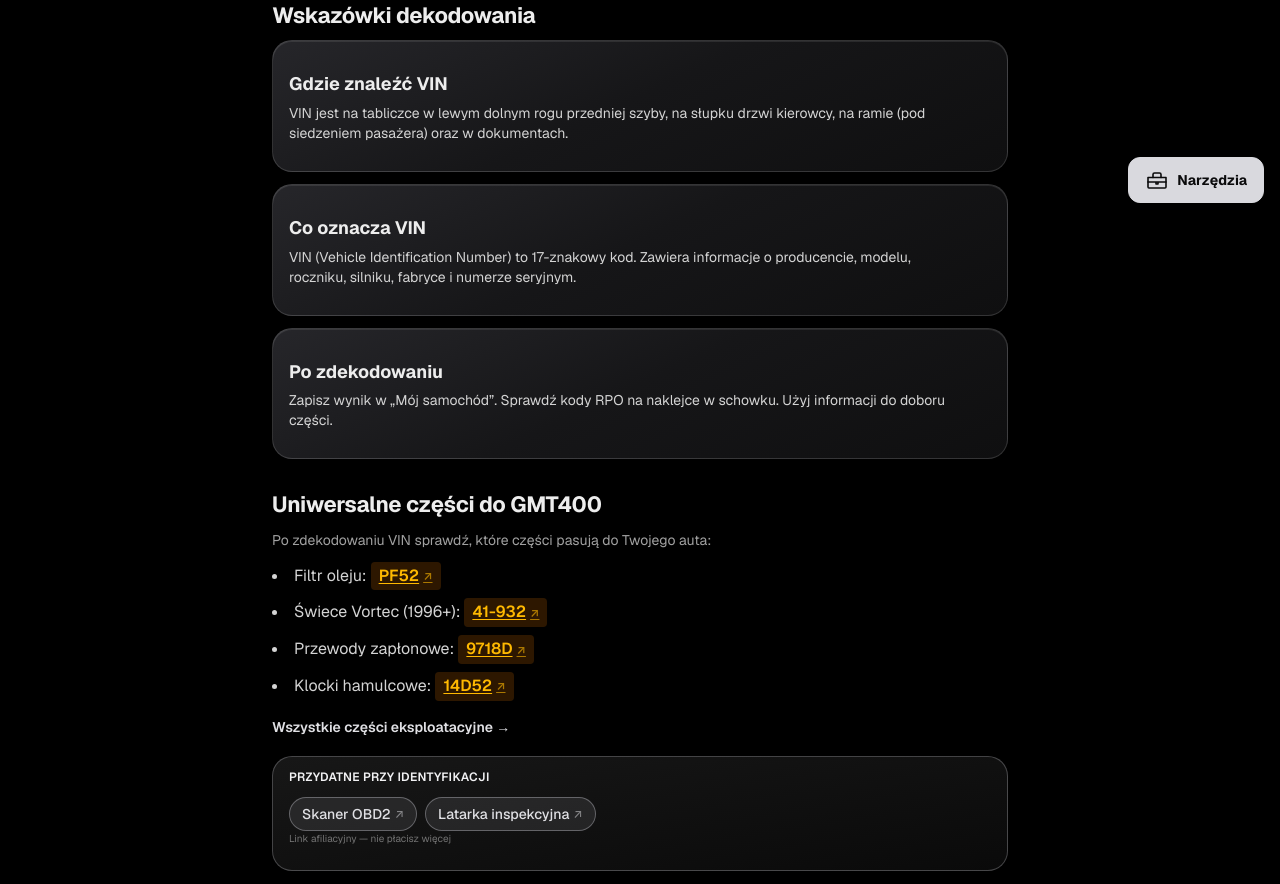
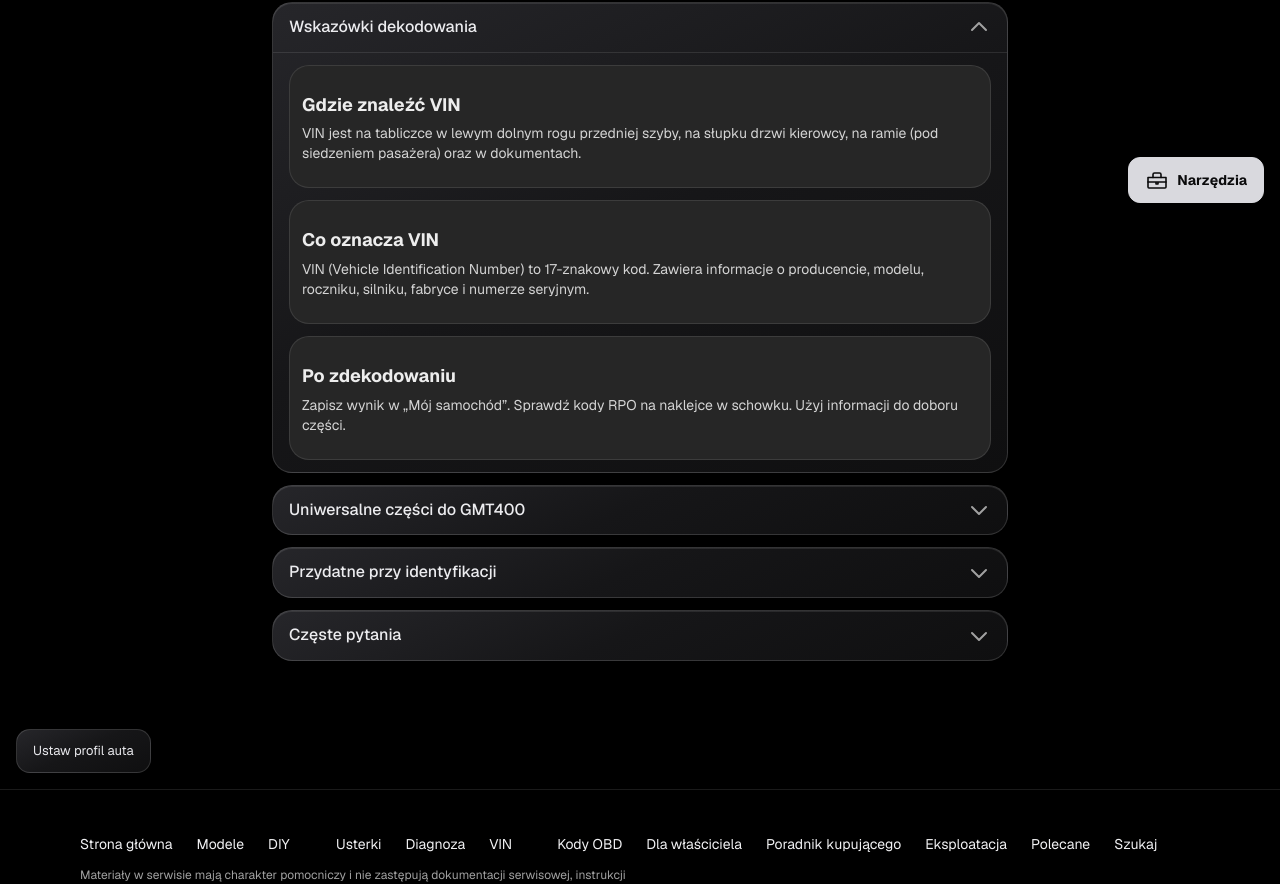
Before and after one commit to tsrc4mm9gg-netizen/gmt400-app, a Next.js app: page /vin in a window 1280 px wide. Shown: the part 581-1465 px from the top of the page. Built offline with nearby package versions, Linux system fonts and the light colour scheme.

Commit message:
feat: add accordion to VIN page

```diff
--- a/src/app/vin/page.tsx
+++ b/src/app/vin/page.tsx
@@ -4,6 +4,7 @@ import Breadcrumbs from '../ui/Breadcrumbs';
 import AffiliateBox from '../ui/AffiliateBox';
 import FAQ from '../ui/FAQ';
 import PartLink from '../ui/PartLink';
+import AccordionSection from '../ui/AccordionSection';
 import VinDecoder from '../VinDecoder';
 
 export const metadata: Metadata = {
@@ -43,46 +44,51 @@ const faqItems = [
 
 export default function VinPage() {
   return (
-    <div className="mx-auto w-full max-w-3xl px-4 py-6 text-white sm:py-10">
+    <div className="mx-auto w-full max-w-3xl px-4 py-6 pb-28 text-white sm:py-10">
       <Breadcrumbs className="mb-2" items={[{ label: 'Sprawdź VIN' }]} />
       <h1 className="text-3xl font-bold text-silver-400">Sprawdź swój VIN</h1>
       <p className="mb-5 mt-2 text-neutral-300">Wpisz albo wklej VIN — zobaczysz rocznik, silnik, nadwozie i fabrykę. Szczegóły każdej pozycji i źródła są niżej w rozwijanych sekcjach. Wynik możesz zapisać w <Link href="/moj-samochod" className="text-silver-400 underline">Mój samochód</Link>.</p>
       <VinDecoder withRpo prefillFromUrl />
 
-      <section className="mt-8">
-        <h2 className="text-xl font-semibold text-silver-300">Wskazówki dekodowania</h2>
-        <div className="mt-3 space-y-3">
+      <div className="mt-8">
+        <AccordionSection title="Wskazówki dekodowania" defaultOpen>
+          <div className="space-y-3">
             {TIPS.map(item => (
-            <div key={item.title} className="rounded-xl border border-white/10 bg-neutral-900 p-4">
+              <div key={item.title} className="rounded-lg border border-white/10 bg-neutral-800 p-3">
                 <h3 className="font-semibold text-silver-200">{item.title}</h3>
                 <p className="mt-1 text-sm text-neutral-300">{item.tip}</p>
               </div>
             ))}
           </div>
-      </section>
+        </AccordionSection>
 
-      <section className="mt-8">
-        <h2 className="text-xl font-semibold text-silver-300">Uniwersalne części do GMT400</h2>
-        <p className="mt-2 text-sm text-neutral-400">Po zdekodowaniu VIN sprawdź, które części pasują do Twojego auta:</p>
-        <ul className="mt-3 list-inside list-disc space-y-2 text-neutral-300">
+        <AccordionSection title="Uniwersalne części do GMT400">
+          <p className="mb-3 text-sm text-neutral-400">Po zdekodowaniu VIN sprawdź, które części pasują do Twojego auta:</p>
+          <ul className="list-inside list-disc space-y-2 text-neutral-300">
             <li>Filtr oleju: <PartLink partNumber="PF52" /></li>
             <li>Świece Vortec (1996+): <PartLink partNumber="41-932" /></li>
             <li>Przewody zapłonowe: <PartLink partNumber="9718D" /></li>
             <li>Klocki hamulcowe: <PartLink partNumber="14D52" /></li>
           </ul>
-        <Link href="/eksploatacja" className="mt-4 inline-block text-sm font-semibold text-silver-300 underline-offset-2 hover:underline">
+          <Link href="/eksploatacja" className="mt-3 inline-block text-sm font-semibold text-silver-300 underline-offset-2 hover:underline">
             Wszystkie części eksploatacyjne →
           </Link>
-      </section>
+        </AccordionSection>
 
+        <AccordionSection title="Przydatne przy identyfikacji">
           <AffiliateBox
-        title="Przydatne przy identyfikacji"
+            title=""
             items={[
               { name: 'Skaner OBD2', search: 'OBD2 scanner' },
               { name: 'Latarka inspekcyjna', search: 'inspection flashlight LED' },
             ]}
           />
+        </AccordionSection>
+
+        <AccordionSection title="Częste pytania">
           <FAQ items={faqItems} />
+        </AccordionSection>
+      </div>
     </div>
   );
 }
```
Lines whose indentation alone changed are shown as unchanged.
